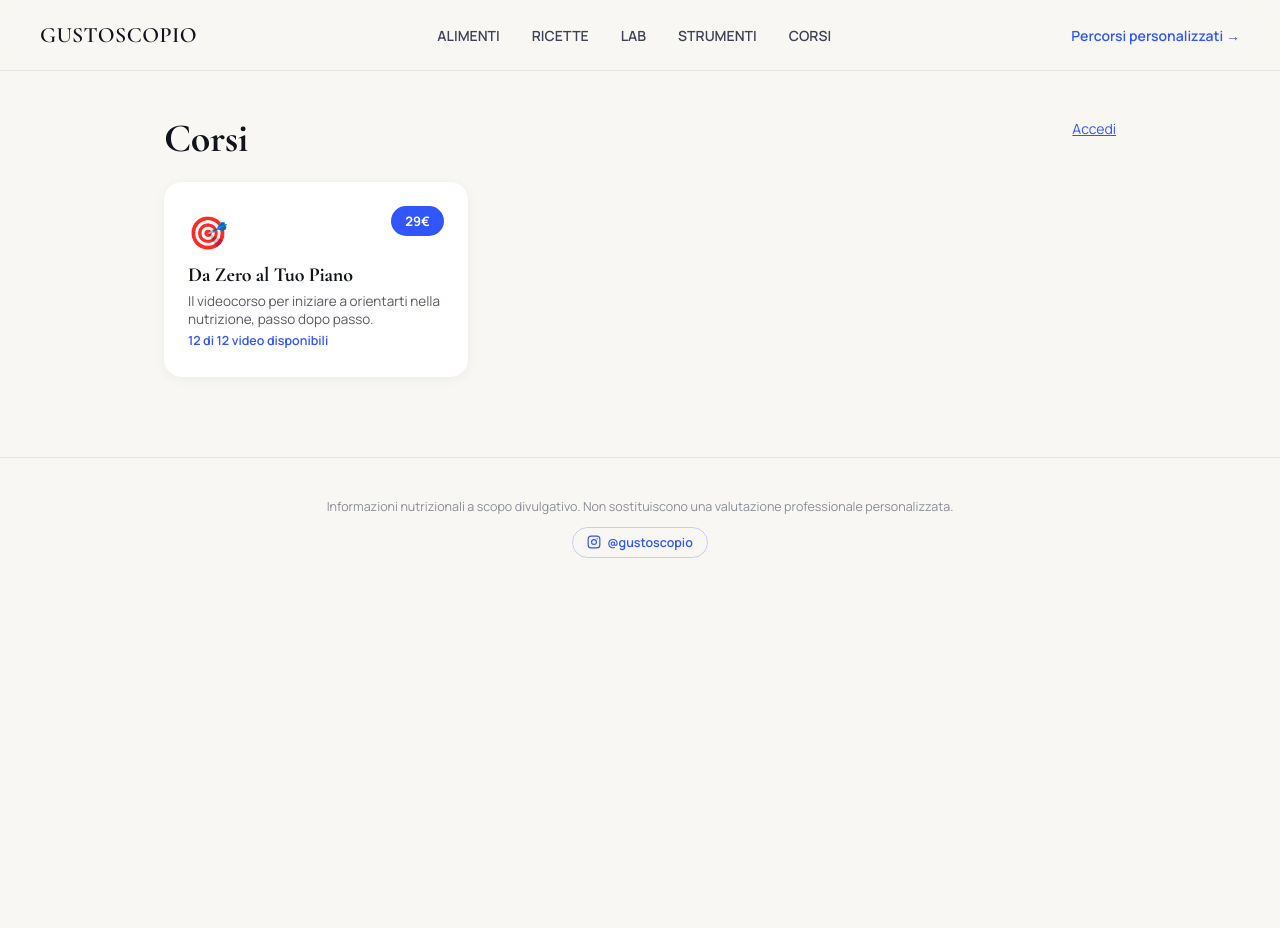
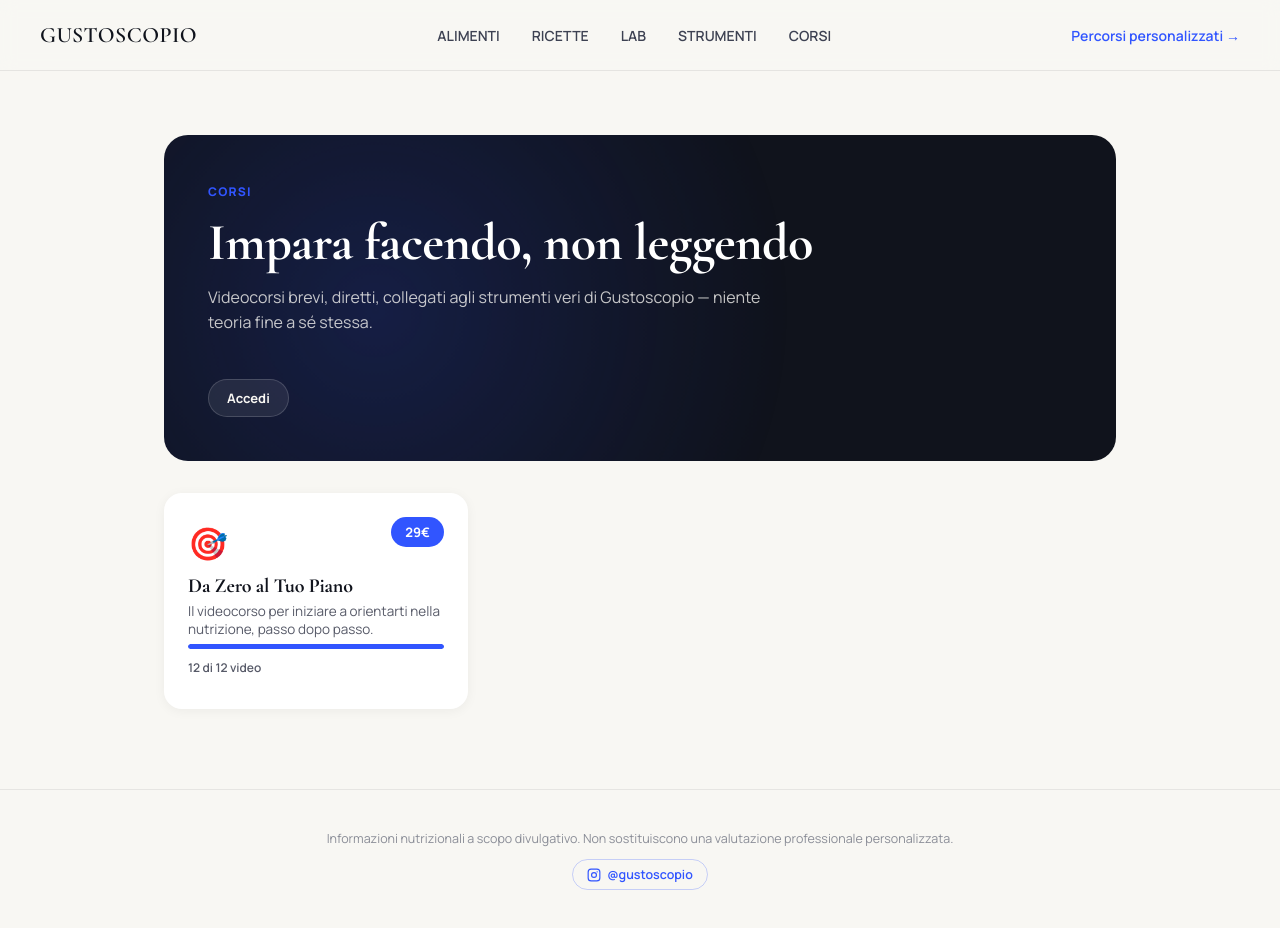
Before and after one commit to davidepalu94/gustoscopio, a React (Vite) app: page /corsi in a window 1280 px wide. Before the commit the page ends 800 px from the top, so only its background shows below. Built offline with nearby package versions, Linux system fonts and the light colour scheme.

Commit message:
Add files via upload

```diff
--- a/src/pages/Corsi.jsx
+++ b/src/pages/Corsi.jsx
@@ -11,35 +11,54 @@ export default function Corsi() {
     <div>
       <Nav />
       <div className="corsi-page">
-        <header className="corsi-header">
-          <h1>Corsi</h1>
+        <div className="corso-hero corsi-hub-hero">
+          <span className="corso-hero-kicker">CORSI</span>
+          <h1 className="corso-hero-title">Impara facendo, non leggendo</h1>
+          <p className="corso-hero-hook">
+            Videocorsi brevi, diretti, collegati agli strumenti veri di
+            Gustoscopio — niente teoria fine a sé stessa.
+          </p>
+
           {!loading && (
             user ? (
-              <button className="corsi-logout" onClick={signOut}>Esci ({user.email})</button>
+              <button className="corsi-hub-auth-btn" onClick={signOut}>Esci ({user.email})</button>
             ) : (
-              <Link to="/accedi" className="corsi-login-link" style={{ marginTop: 0 }}>
-                Accedi
-              </Link>
+              <Link to="/accedi" className="corsi-hub-auth-btn">Accedi</Link>
             )
           )}
-        </header>
+        </div>
 
         <div className="corsi-grid">
-          {CORSI.map((corso) => (
-            <Link key={corso.id} to={`/corsi/${corso.id}`} className="corso-card">
+          {CORSI.map((corso, i) => {
+            const done = countAvailableVideos(corso);
+            const total = corso.totalPlannedVideos || done;
+            const pct = total ? Math.round((done / total) * 100) : 100;
+            return (
+              <Link
+                key={corso.id}
+                to={`/corsi/${corso.id}`}
+                className="corso-card"
+                style={{ '--card-i': i }}
+              >
                 <span className="corso-emoji">{corso.coverEmoji}</span>
                 <h2>{corso.title}</h2>
                 <p>{corso.subtitle}</p>
+
                 {corso.totalPlannedVideos && (
-                <p style={{ fontSize: 12.5, color: '#3155FF', fontWeight: 600, margin: '4px 0 0' }}>
-                  {countAvailableVideos(corso)} di {corso.totalPlannedVideos} video disponibili
-                </p>
+                  <div className="corso-card-progress">
+                    <div className="corso-card-progress-bar">
+                      <div className="corso-card-progress-fill" style={{ width: `${pct}%` }} />
+                    </div>
+                    <span className="corso-card-progress-label">{done} di {total} video</span>
+                  </div>
                 )}
+
                 <span className="corso-price-badge" style={!corso.salesOpen ? { background: '#575a68' } : undefined}>
                   {corso.salesOpen ? corso.priceLabel : 'Prossimamente'}
                 </span>
               </Link>
-          ))}
+            );
+          })}
         </div>
       </div>
       <Footer />
--- a/src/styles.css
+++ b/src/styles.css
@@ -794,3 +794,20 @@ footer.foot { text-align: center; padding: 40px 24px; color: #8a8d97; font-size:
 .corso-panel { animation: corso-panel-in 380ms ease both; }
 
 .calc-result-box-val { display: inline-block; animation: corso-pop 320ms ease; }
+
+/* Hub /corsi — hero compatto, barra di progresso, comparsa a cascata */
+.corsi-hub-hero { padding: clamp(28px, 5vw, 44px) clamp(24px, 6vw, 44px); margin-bottom: 32px; }
+.corsi-hub-auth-btn {
+  position: relative; display: inline-block; margin-top: 22px; font-size: 13px; font-weight: 700;
+  background: rgba(255,255,255,0.08); border: 1px solid rgba(255,255,255,0.16); color: #F8F7F3;
+  padding: 9px 18px; border-radius: 999px; text-decoration: none; cursor: pointer;
+  animation: corso-fade-up 550ms ease 220ms both; transition: background 180ms ease, transform 180ms ease;
+}
+.corsi-hub-auth-btn:hover { background: rgba(255,255,255,0.14); transform: translateY(-1px); }
+
+.corsi-grid .corso-card { animation: corso-fade-up 480ms ease both; animation-delay: calc(var(--card-i, 0) * 90ms); }
+
+.corso-card-progress { margin: 6px 0 4px; }
+.corso-card-progress-bar { width: 100%; height: 5px; background: rgba(16,19,28,0.08); border-radius: 999px; overflow: hidden; margin-bottom: 6px; }
+.corso-card-progress-fill { height: 100%; background: #3155FF; border-radius: 999px; transition: width 500ms ease; }
+.corso-card-progress-label { font-size: 12px; font-weight: 600; color: #575a68; }
```
Also changed, not shown: 1 other file (tests, documents, lock files or other folders). Lines whose indentation alone changed are shown as unchanged.
